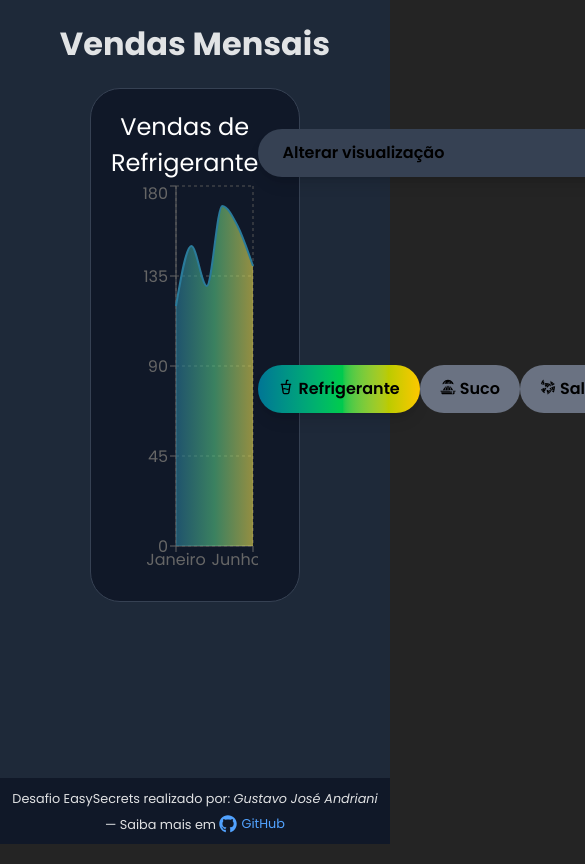
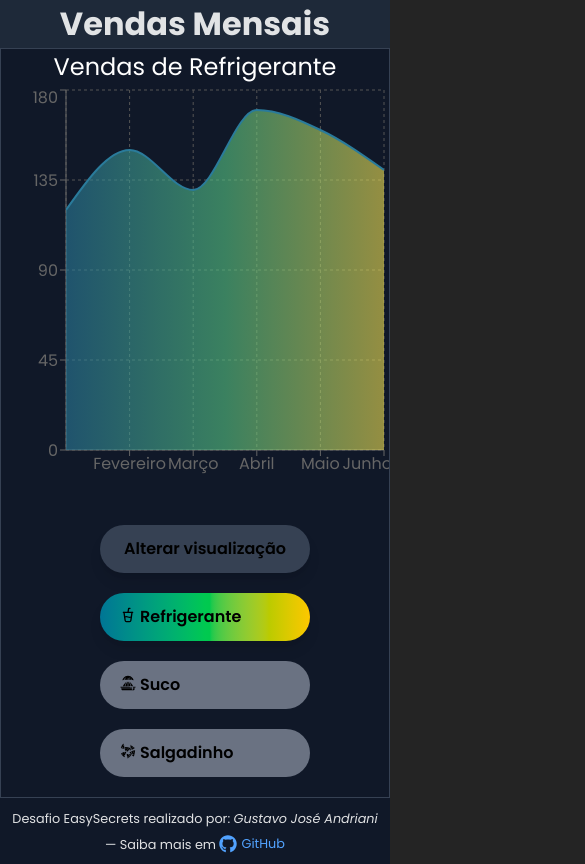
Before and after one commit to gustavoandriani/Desafio-tecnico-EasySecrets, a React (Vite) app: page / in a window 390 px wide. Shown: the top 864 px of the page, 585 px wide, since content can reach past the window. Built offline with nearby package versions, Linux system fonts and the light colour scheme.

Commit message:
style: Responsividade configurada

```diff
--- a/src/App.tsx
+++ b/src/App.tsx
@@ -12,20 +12,20 @@ function App() {
   const [grafico, setGrafico] = useState(0)
 
   return (
-    <div className="h-screen flex flex-col text-center p-5 bg-gray-800">
+    <div className="flex flex-col text-center bg-gray-800 md:h-screen md:p-5 overflow-x-hidden">
       <h1 className="text-[32px] font-bold">Vendas Mensais</h1>
-      <div className="w-[60%] ml-auto mr-auto mt-5 flex sm:flex-col sm:flex-col md:flex-row bg-gray-800 rounded-[30px] p-5 align-center justify-evenly bg-gray-900 text-white border border-gray-700 transition duration-200">
+      <div className="w-full flex flex-col md:w-[60%] md:ml-auto md:mr-auto md:mt-5 md:flex-row md:p-5 bg-gray-800 md:rounded-[30px] align-center md:justify-evenly bg-gray-900 text-white border border-gray-700 transition duration-200">
         { grafico === 0 ? <GraficoVendas produto={produto} /> : grafico === 1 ? <GraficoBars /> : <GraficoPizza /> }
-        <div className="md:w-fit sm:w-[100%] flex flex-col">
-          <button className="flex items-center gap-2 mt-5 sm:ml-5 px-6 py-3 rounded-full font-semibold text-black transition duration-500 ease-in-out cursor-pointer bg-gray-700 hover:bg-gray-100 shadow-lg" onClick={() => { grafico === 0 ? setGrafico(1) : grafico === 1 ? setGrafico(2) : setGrafico(0) }}>Alterar visualização</button>
-          <div className="flex md:flex-col sm:flex-row sm:justify-center mt-auto mb-auto">
+        <div className="w-fit flex flex-col self-center p-5 md:p-0">
+          <button className="flex items-center self-center mt-5 ml-5 px-6 py-3 rounded-full font-semibold text-black transition duration-500 ease-in-out cursor-pointer bg-gray-700 hover:bg-gray-100 shadow-lg" onClick={() => { grafico === 0 ? setGrafico(1) : grafico === 1 ? setGrafico(2) : setGrafico(0) }}>Alterar visualização</button>
+          <div className="flex flex-col justify-center md:flex-col mt-auto mb-auto">
             <BotaoProduto icone={<LuCupSoda className="mt-[2px] mr-1"/>} nome="Refrigerante" selecionado={grafico === 0 ? produto : "Refrigerante"} aoSelecionar={setProduto} />
             <BotaoProduto icone={<GiManualJuicer className="mt-[2px] mr-1"/>} nome="Suco" selecionado={grafico === 0 ? produto : "Suco"} aoSelecionar={setProduto} />
             <BotaoProduto icone={<GiNachos className="mt-[2px] mr-1"/>} nome="Salgadinho" selecionado={grafico === 0 ? produto : "Salgadinho"} aoSelecionar={setProduto} />
           </div>
         </div>
       </div>
-      <div className="w-screen h-fit p-2 flex-row justify-center absolute left-0 bottom-0 bg-gray-900">
+      <div className="w-screen h-fit p-2 flex-row justify-center absolute sticky md:fixed left-0 bottom-0 bg-gray-900">
         <small>
           Desafio EasySecrets realizado por: <i>Gustavo José Andriani</i> — Saiba mais em{" "}
           <a className="inline-flex items-center gap-1 text-blue-400 hover:underline relative top-[4px]" href="https://github.com/gustavoandriani/Desafio-tecnico---EasySecrets" target="_blank" rel="noopener noreferrer">
--- a/src/components/BotaoProduto.tsx
+++ b/src/components/BotaoProduto.tsx
@@ -11,7 +11,7 @@ export function BotaoProduto({ icone, nome, selecionado, aoSelecionar }: BotaoPr
   return (
     <button
       onClick={() => aoSelecionar(nome)}
-      className={`flex mt-5 sm:ml-5 p-5 py-3 rounded-full font-semibold text-black transition duration-600 ease-in-out cursor-pointer
+      className={`flex mt-5 ml-5 p-5 py-3 rounded-full font-semibold text-black transition duration-600 ease-in-out cursor-pointer
         ${isAtivo ? "bg-gradient-to-r from-cyan-700 via-green-500 to-yellow-400 shadow-lg" : "bg-gray-500 hover:bg-gray-600"}`}
     >
       {icone}
--- a/src/components/GraficoBars.tsx
+++ b/src/components/GraficoBars.tsx
@@ -20,9 +20,9 @@ export default function GraficoBars() {
   const dados = transformarDados();
 
   return (
-    <div className="sm:w-[100%] sm:h-[100%] md:w-full md:h-full">
-        <h2 className="text-[24px]">Comparação de vendas mensal</h2>
-        <ResponsiveContainer height={400}>
+    <div className="md:w-[100%]">
+      <h2 className="text-[24px]">Comparação de vendas mensal</h2>
+      <ResponsiveContainer minHeight={100} maxHeight={400} height={400}>
         <BarChart data={dados}>
             <XAxis dataKey="mes" />
             <YAxis />
@@ -32,7 +32,7 @@ export default function GraficoBars() {
             <Bar dataKey="Suco" fill="#22c55e" />
             <Bar dataKey="Salgadinho" fill="#facc15" />
         </BarChart>
-        </ResponsiveContainer>
+      </ResponsiveContainer>
     </div>
   );
 }
--- a/src/components/GraficoPizza.tsx
+++ b/src/components/GraficoPizza.tsx
@@ -1,5 +1,5 @@
 import React from "react";
-import { PieChart, Pie, Cell, Tooltip, ResponsiveContainer, Legend } from "recharts";
+import { PieChart, Pie, Cell, Tooltip, Legend, ResponsiveContainer } from "recharts";
 import data from "../data/vendas.json"
 import CustomTooltip from "./CustomTooltip";
 
@@ -57,9 +57,9 @@ const GraficoPizza: React.FC = () => {
   const produtoData = agruparTotalPorProduto(data);
 
   return (
-    <div className="sm:w-[100%] sm:h-[100%] md:w-full md:h-full">
+    <div className="md:w-[100%]">
       <h2 className="text-[24px]">Porcentagem de Vendas</h2>
-      <ResponsiveContainer height={400}>
+      <ResponsiveContainer minHeight={100} maxHeight={400} height={400}>
         <PieChart>
           <Pie
             data={produtoData}
--- a/src/components/GraficoVendas.tsx
+++ b/src/components/GraficoVendas.tsx
@@ -20,9 +20,9 @@ export function GraficoVendas({ produto }: GraficoVendasProps) {
 
     const dadosGrafico: VendaMensal[] = produtoData.vendas;
     return(
-        <div className="sm:w-[100%] sm:h-[100%] md:w-full md:h-full">
+        <div className="md:w-[100%]">
             <h2 className="text-[24px]">Vendas de {produto}</h2>
-            <ResponsiveContainer height={400}>
+            <ResponsiveContainer minHeight={100} maxHeight={400} height={400}>
                 <AreaChart data={dadosGrafico}>
                     <defs>
                         <linearGradient id="colorQuantidade" x1="0" y1="0" x2="1" y2="0">
```
